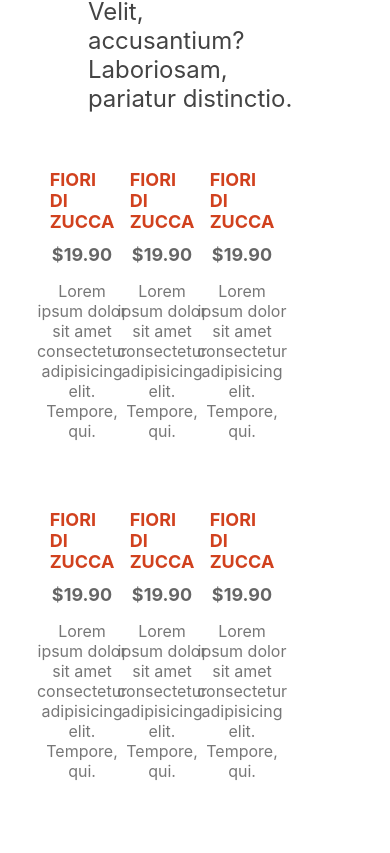
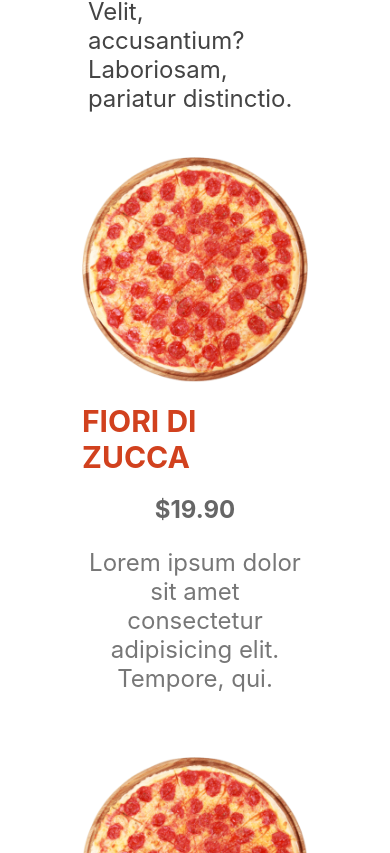
Before and after one commit to elcinp/nextjs-foodOrderingApp, a Next.js app: page / in a window 390 px wide. Shown: the part 1331-2184 px from the top of the page. Built offline with nearby package versions, Linux system fonts and the light colour scheme.

Commit message:
media query

```diff
--- a/styles/PizzaCard.module.css
+++ b/styles/PizzaCard.module.css
@@ -4,21 +4,39 @@
   display: flex;
   flex-direction: column;
   align-items: center;
-  justify-self: center;
+  justify-content: center;
   padding: 20px 40px;
   cursor: pointer;
 }
+
 .title {
   font-size: 18px;
   font-weight: bold;
   color: #d1411e;
 }
+
 .price {
   font-size: 18px;
   font-weight: bold;
   color: #666;
 }
+
 .desc {
   text-align: center;
   color: #777;
 }
+
+@media screen and (max-width: 480px) {
+  .container {
+    width: 100%;
+  }
+
+  .title {
+    font-size: 30px;
+  }
+
+  .price,
+  .desc {
+    font-size: 24px;
+  }
+}
```
